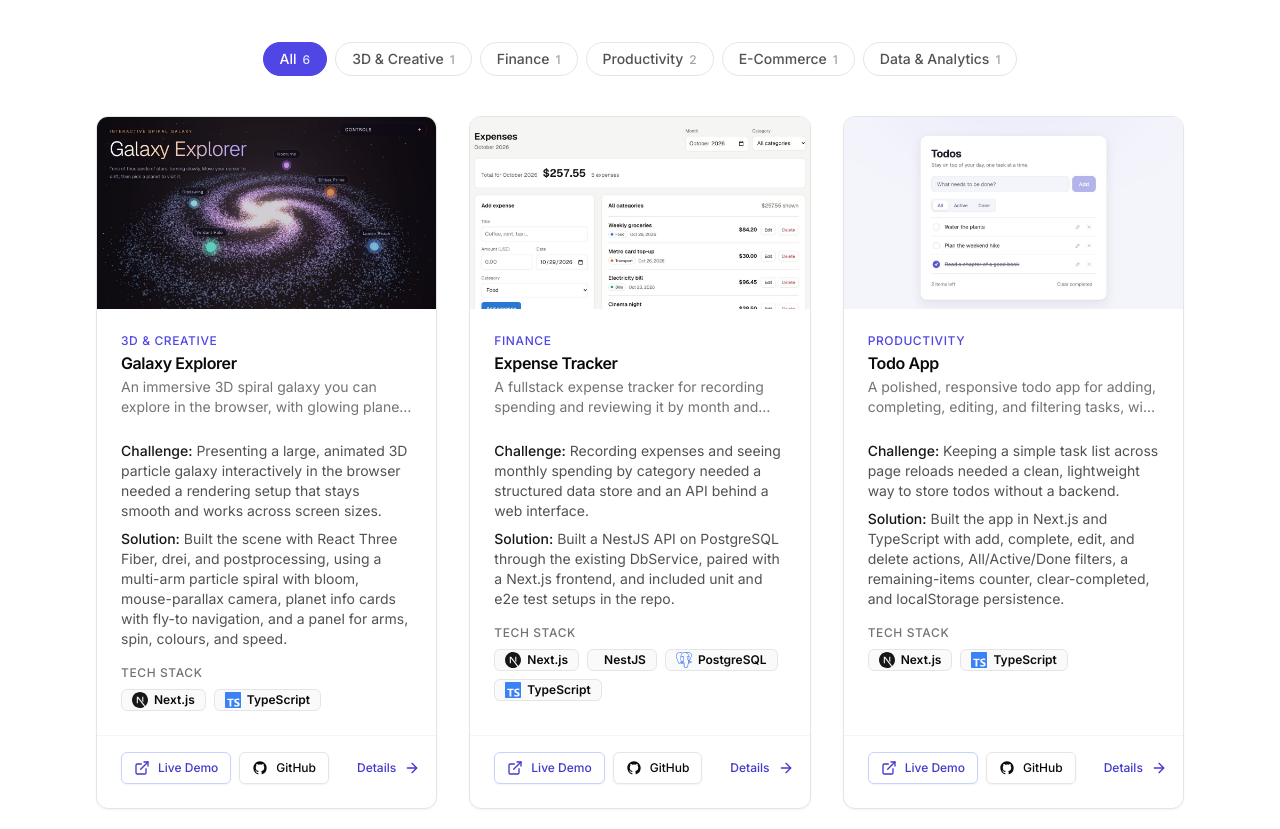
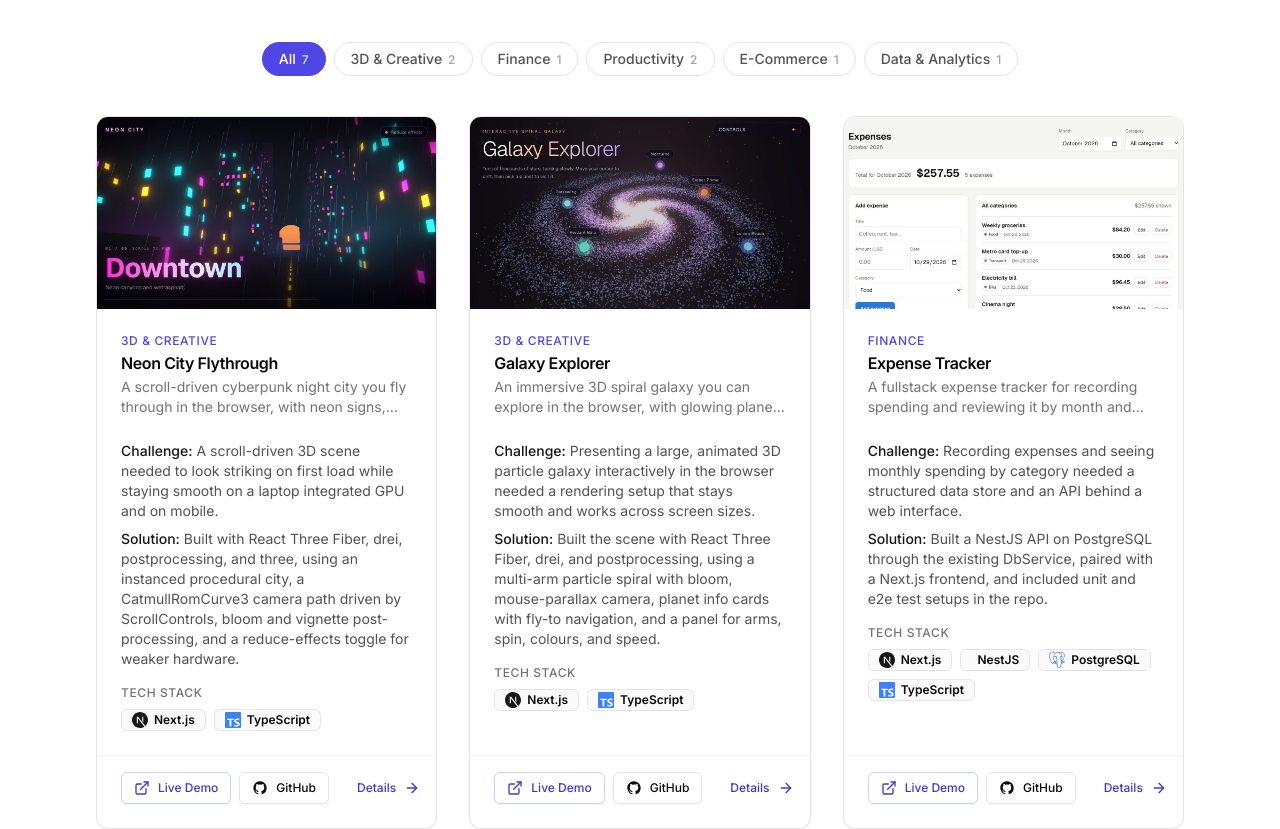
Before and after one commit to catvuduong/dcv-portfolio-v2, a Next.js app: page / in a window 1280 px wide. Shown: the part 1547-2376 px from the top of the page. Built offline with nearby package versions, Linux system fonts and the light colour scheme.

Commit message:
feat(projects): add neon-city-flythrough (#8)

```diff
--- a/src/data/portfolio.ts
+++ b/src/data/portfolio.ts
@@ -86,6 +86,21 @@ export type Project = {
 };
 
 export const projects: Project[] = [
+  {
+    id: "neon-city-flythrough",
+    category: "3D & Creative",
+    title: "Neon City Flythrough",
+    description:
+      "A scroll-driven cyberpunk night city you fly through in the browser, with neon signs, fog, rain, and a wet reflective road.",
+    problem:
+      "A scroll-driven 3D scene needed to look striking on first load while staying smooth on a laptop integrated GPU and on mobile.",
+    solution:
+      "Built with React Three Fiber, drei, postprocessing, and three, using an instanced procedural city, a CatmullRomCurve3 camera path driven by ScrollControls, bloom and vignette post-processing, and a reduce-effects toggle for weaker hardware.",
+    techStack: ["Next.js", "TypeScript"],
+    liveUrl: "https://neon-city-flythrough-web.vercel.app",
+    githubUrl: "https://github.com/catvuduong/neon-city-flythrough",
+    image: "/projects/neon-city-flythrough.jpg",
+  },
   {
     id: "galaxy-explorer",
     category: "3D & Creative",
```
Also changed, not shown: public/projects/neon-city-flythrough.jpg (added).
